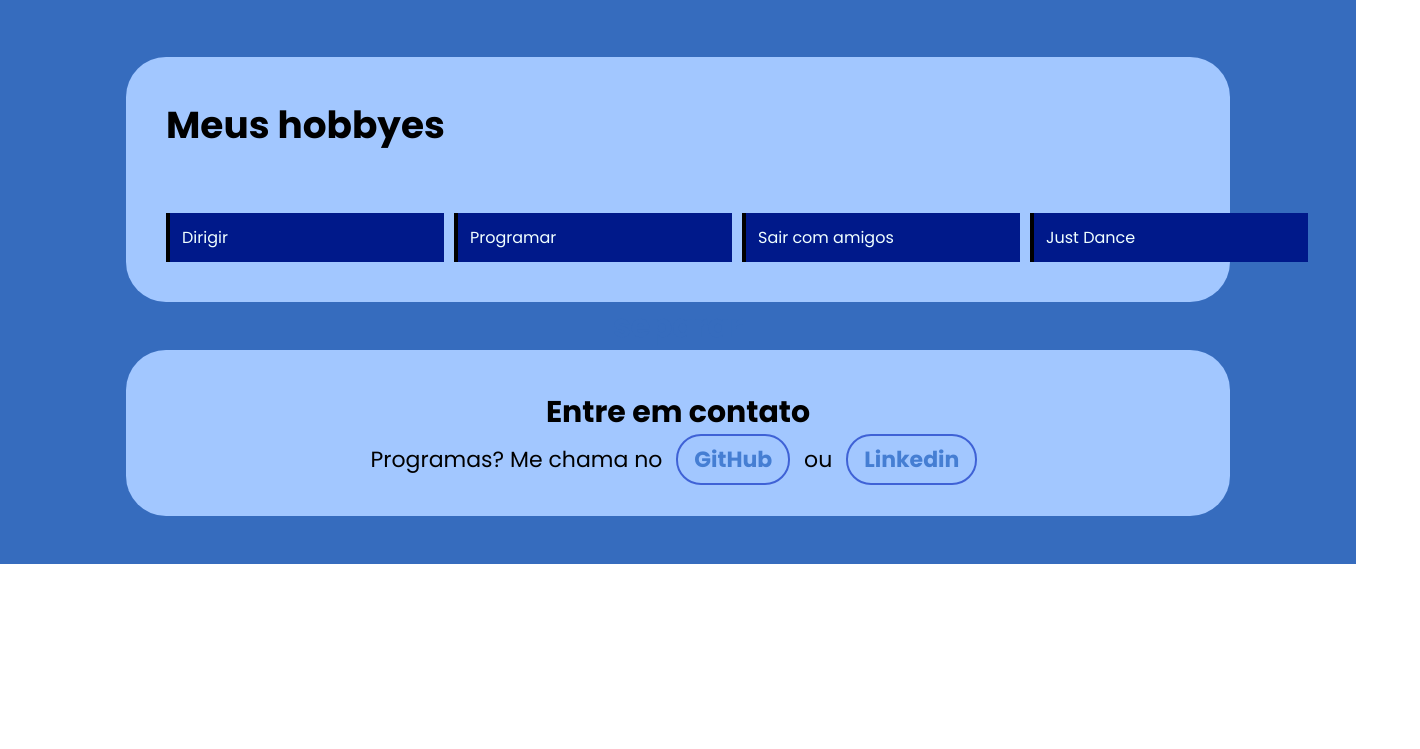
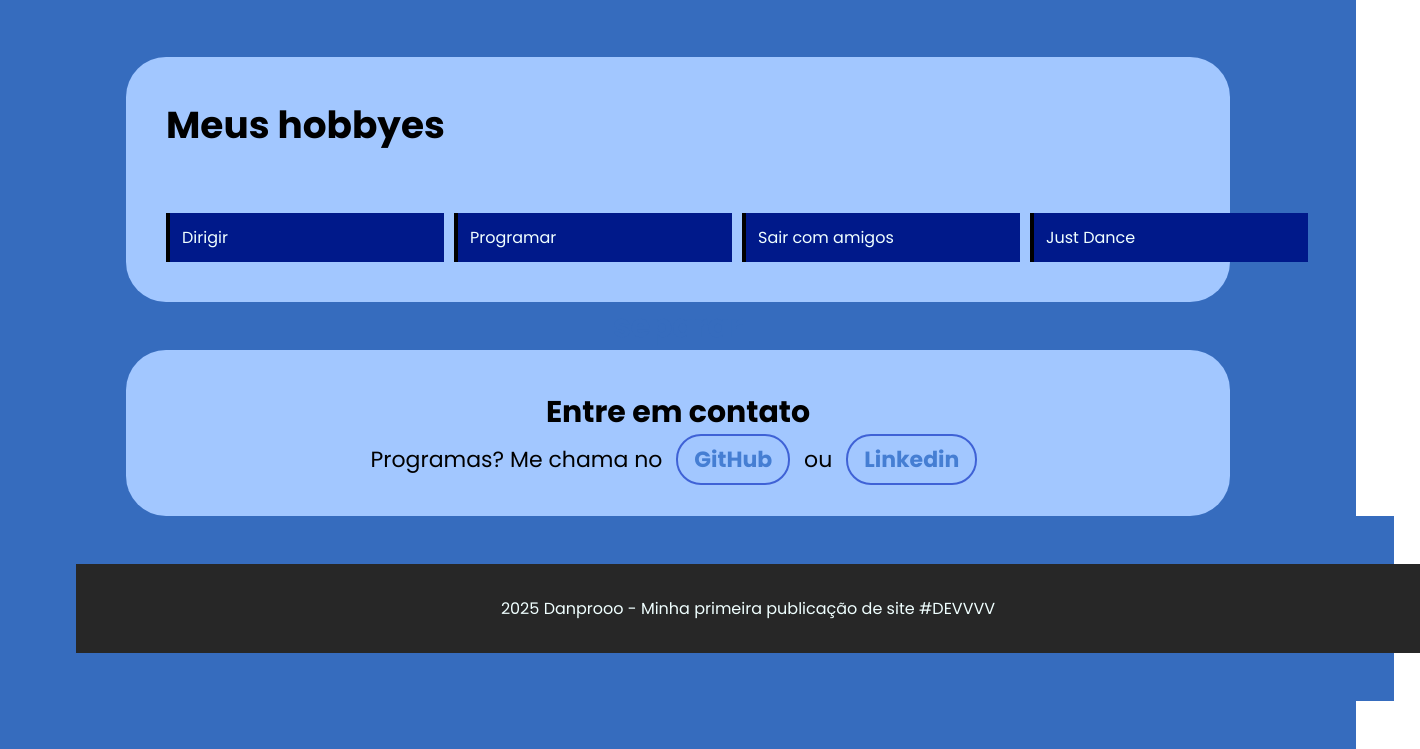
Before and after one commit to DaniloJorge12/Meu-primeiro-site, a plain HTML site: page index.html in a window 1280 px wide. Shown: the part 781-1530 px from the top of the page, 1420 px wide, since content can reach past the window. Before the commit the page ends 1345 px from the top, so only its background shows below. Drawn offline with Linux system fonts and the light colour scheme.

Commit message:
Criação de página teste

```diff
--- a/assets/styles/index.css
+++ b/assets/styles/index.css
@@ -139,3 +139,13 @@ contact a:hover {
     color:azure;
     transform: translateY(-2px);
 }
+footer{
+    background-color: rgb(39, 39, 39);
+    color: azure;
+    text-align: center;
+    padding: 2rem;
+    width: 100%;
+}
+footer p {
+    font-size: 1rem;
+}
--- a/index.html
+++ b/index.html
@@ -38,6 +38,10 @@
             <a href="https://www.linkedin.com/in/danilo-jorge-a50242335/?lipi=urn%3Ali%3Apage%3Ad_flagship3_feed%3BFXVbuhMBQimCWnDWbxQYfQ%3D%3D" target="_blank">Linkedin</a>
         </p>
         </contact>
+        <main>
+        <footer>
+            <p>2025 Danprooo - Minha primeira publicação de site #DEVVVV</p>
+        </footer>
     </main>
 </body>
 </html>
```
Also changed, not shown: pages/testes.html (added, +11 -0 lines).
